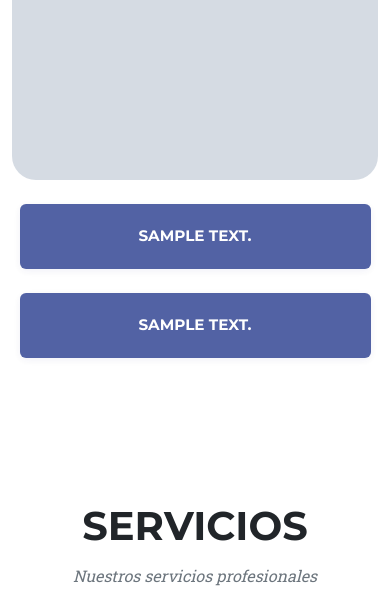
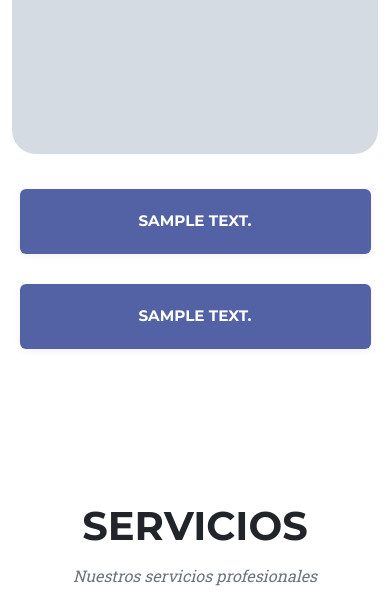
Before and after one commit to isandoval3128/rtv_pioli_django, a Django app: page / in a window 390 px wide. Shown: the part 438-1044 px from the top of the page. Run offline with Django 5.2, Linux system fonts and the light colour scheme; tables that the repository leaves empty hold one stand-in row (values such as "Sample post"); grey boxes marked "Sample" are stand-in pictures; some libraries are stand-ins or nearby versions.

Commit message:
Ajuste de posición de botones en Masthead para móvil vertical (430x932)

```diff
--- a/templates/home.html
+++ b/templates/home.html
@@ -61,6 +61,12 @@
                             flex-direction: column !important;
                             justify-content: center !important;
                         }
+                        .hero-btns-group {
+                            flex-direction: column !important;
+                            gap: 0.5rem !important;
+                            align-items: center !important;
+                            margin-bottom: 2.5rem !important;
+                        }
                         .hero-btn-fixed {
                             font-size: 0.95rem !important;
                             width: 90vw !important;
@@ -71,7 +77,7 @@
                             text-align: center !important;
                             white-space: normal !important;
                             display: block !important;
-                    margin: 0.5rem auto !important;
+                            margin: 1.2rem auto 0.2rem auto !important;
                             opacity: 0.8 !important;
                             background-color: rgba(2,25,122,0.85) !important;
                             color: #fff !important;
@@ -79,11 +85,6 @@
                         }
                         .hero-btn-fixed:hover {
                             opacity: 1 !important;
-                }
-                .hero-btns-group {
-                    flex-direction: column !important;
-                    gap: 0.5rem !important;
-                    align-items: center !important;
                         }
                     }
     @media (max-width: 991px) and (orientation: landscape) {
```
Lines whose indentation alone changed are shown as unchanged.
